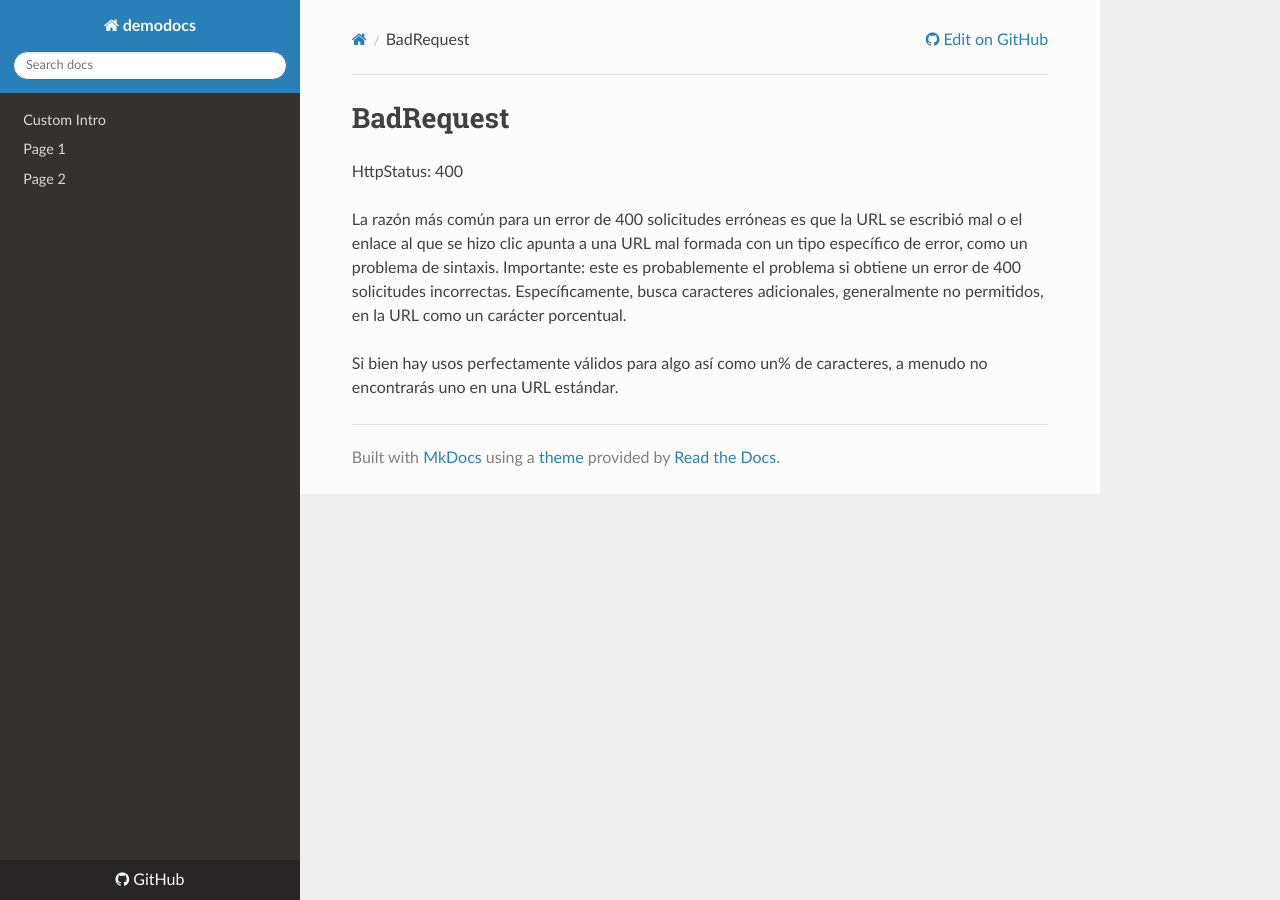
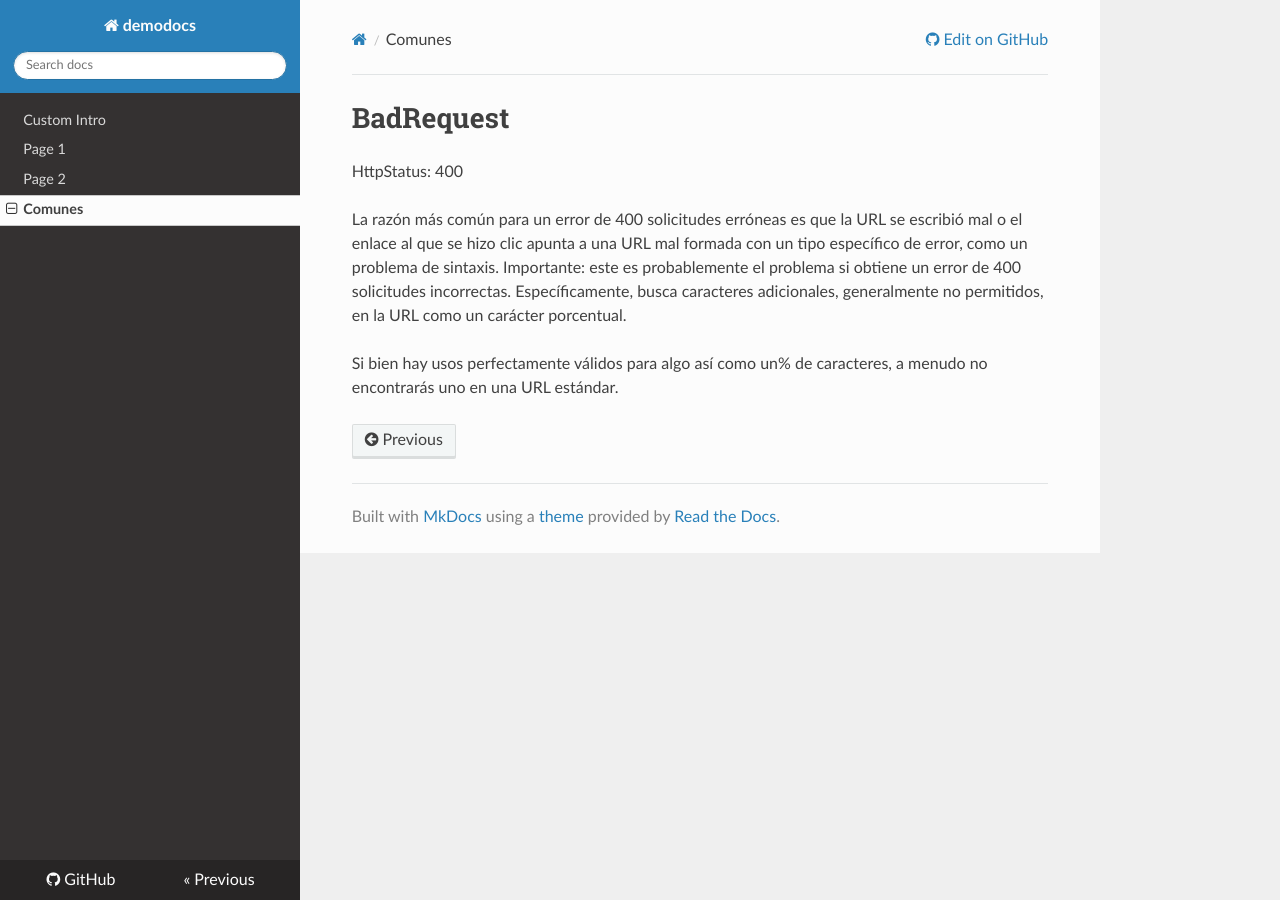
Before and after one commit to paredesyopinto/demodocs, an MkDocs documentation site: the page built from docs/BadRequest.md, in a window 1280 px wide. Built offline with MkDocs 1.6.1, drawn with Linux system fonts in a browser that asks for light colours; nearby versions of some CDN libraries; old or Windows-style settings are respelled for this version of MkDocs; part of the change alters nothing that is shown.

Commit message:
Update mkdocs.yml

```diff
--- a/mkdocs.yml
+++ b/mkdocs.yml
@@ -6,3 +6,4 @@ pages:
 - Custom Intro: index.md
 - Page 1: markdown-sample.md
 - Page 2: page2.md
+- Comunes: BadRequest.md
```
